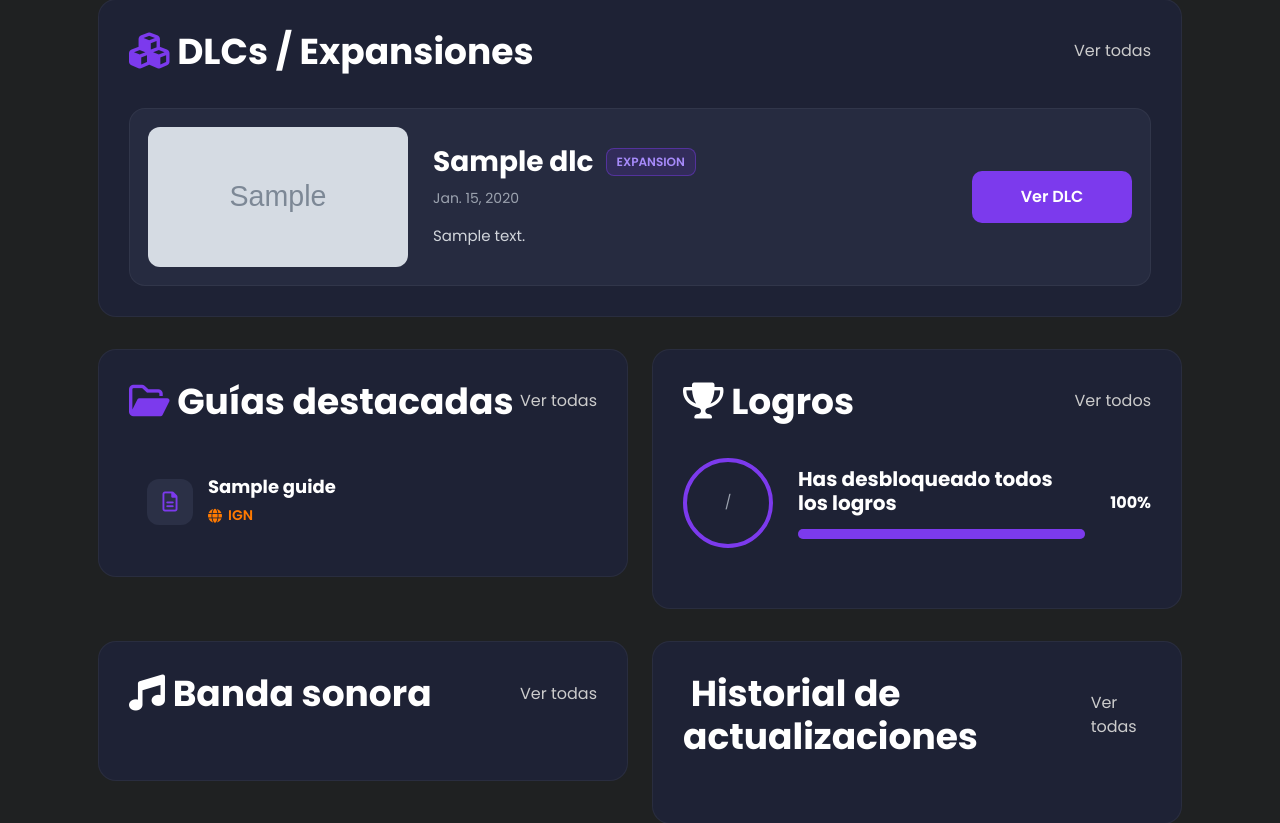
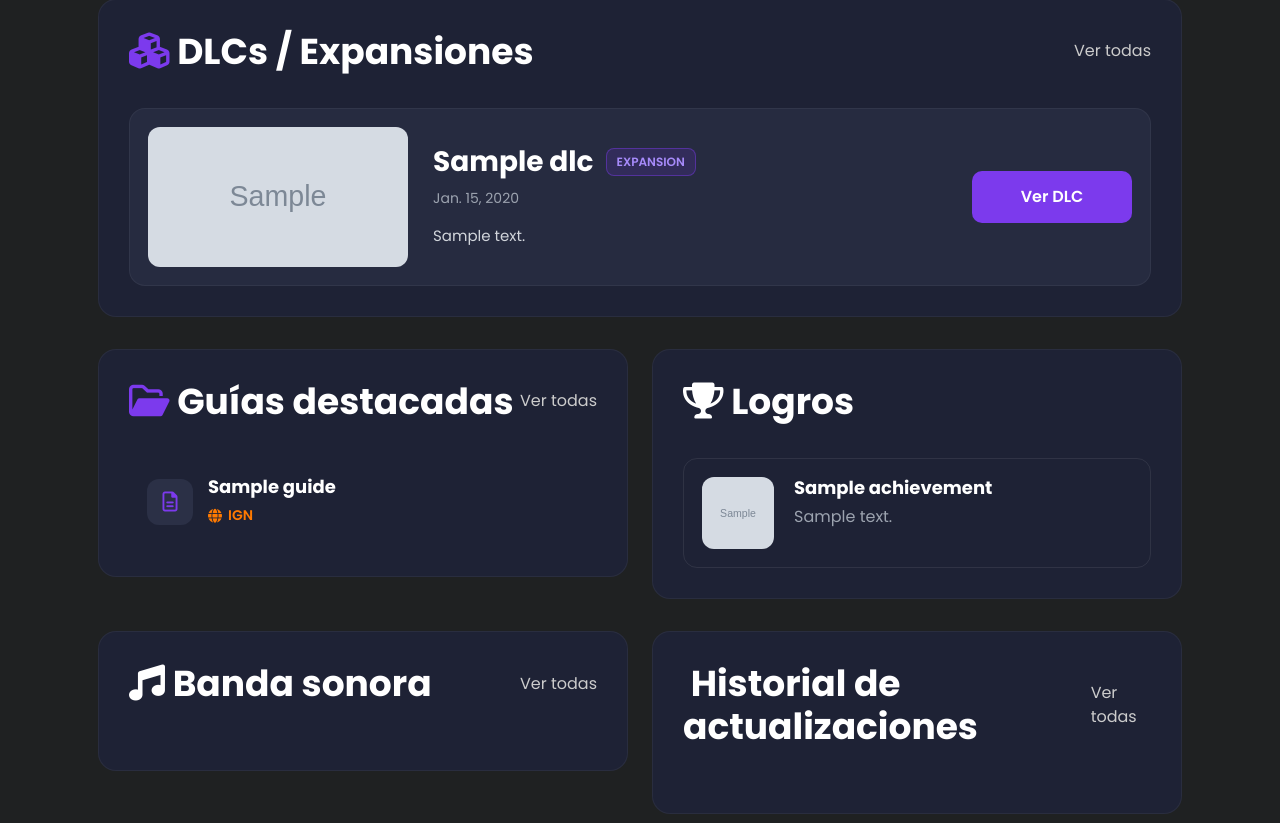
Before and after one commit to IvanEmmanuel/gamehub, a Django app: a page that uses templates/components/games_content/content_achievements.html in a window 1280 px wide. Shown: the part 1216-2039 px from the top of the page. Run offline with Django 5.2, Linux system fonts and the light colour scheme; tables that the repository leaves empty hold one stand-in row (values such as "Sample post"); grey boxes marked "Sample" are stand-in pictures; parts of the project's set-up code (start-up, migrations or seed data) failed here and were passed over; some libraries are stand-ins or nearby versions.

Commit message:
feat(games): add achievements, soundtrack and patch notes domain

```diff
--- a/apps/games/views.py
+++ b/apps/games/views.py
@@ -57,6 +57,7 @@ def games_content(request, slug):
             "trailers",
             "screenshots",
             "dlcs",
+            "achievements",
 
         ),
 
--- a/static/assets/css/styles_games_content.css
+++ b/static/assets/css/styles_games_content.css
@@ -1791,3 +1791,99 @@ html{
     transform:scale(1.15);
 
 }
+
+.achievement-item{
+
+    display:flex;
+
+    gap:20px;
+
+    align-items:flex-start;
+
+    padding:18px;
+
+    border:1px solid var(--border-color);
+
+    border-radius:14px;
+
+    transition:.25s;
+
+    background:var(--card-bg);
+
+}
+
+.achievement-item:hover{
+
+    transform:translateY(-3px);
+
+    border-color:var(--primary-color);
+
+    box-shadow:0 10px 25px rgba(0,0,0,.18);
+
+}
+
+.achievement-icon{
+
+    width:72px;
+
+    height:72px;
+
+    flex-shrink:0;
+
+}
+
+.achievement-icon img{
+
+    width:100%;
+
+    height:100%;
+
+    object-fit:cover;
+
+    border-radius:12px;
+
+    transition:.3s;
+
+}
+
+.achievement-item:hover .achievement-icon img{
+
+    transform:scale(1.05);
+
+    filter:brightness(1.08);
+
+}
+
+.achievement-header{
+
+    display:flex;
+
+    justify-content:space-between;
+
+    align-items:center;
+
+    gap:15px;
+
+}
+
+.achievement-badge{
+
+    display:flex;
+
+    align-items:center;
+
+    gap:6px;
+
+    padding:4px 10px;
+
+    border-radius:20px;
+
+    background:#F5C542;
+
+    color:#2B2B2B;
+
+    font-size:.75rem;
+
+    font-weight:600;
+
+}
--- a/templates/components/games_content/content_achievements.html
+++ b/templates/components/games_content/content_achievements.html
@@ -16,57 +16,13 @@
 
         </h2>
 
+        {% if game.achievements.all|length > 5 %}
+
             <a href="#">
-
                 Ver todos
-
             </a>
 
-    </div>
-
-    <!--=================================
-            PROGRESO GENERAL
-    =================================-->
-
-    <div class="achievement-progress">
-
-        <div class="progress-circle">
-
-            <span class="number">
-
-                {{ content.achievements.completed }}
-
-            </span>
-
-            <span class="total">
-
-                /{{ content.achievements.total }}
-
-            </span>
-
-        </div>
-
-        <div class="progress-info">
-
-            <h4>
-
-                Has desbloqueado todos los logros
-
-            </h4>
-
-            <div class="progress">
-
-                <div class="progress-bar" style="width:100%"></div>
-
-            </div>
-
-        </div>
-
-        <span class="progress-percent">
-
-            100%
-
-        </span>
+        {% endif %}
 
     </div>
 
@@ -76,56 +32,54 @@
 
     <div class="achievement-list">
 
-
-        {% for list in content.achievements.list %}
-
-            <!-- Logro -->
+    {% for achievement in game.achievements.all %}
 
         <div class="achievement-item">
 
             <div class="achievement-icon">
 
-                    <img src="{% static list.image %}" alt="">
+                {% if achievement.icon %}
+
+                    <img
+                        src="{{ achievement.icon.url }}"
+                        alt="{{ achievement.title }}"
+                    >
+
+                {% else %}
+
+                    <i class="fa-solid fa-trophy"></i>
+
+                {% endif %}
 
             </div>
 
             <div class="achievement-content">
 
+                <div class="achievement-header">
+
                     <h5>
 
-                        {{ list.title }}
+                        {{ achievement.title }}
 
                     </h5>
 
-                    <span>
+                    {% if achievement.is_hidden %}
 
-                        {{  list.description }}
+                        <span class="achievement-badge">
+
+                            <i class="fa-solid fa-lock"></i>
+
+                            Logro secreto
 
                         </span>
 
-                </div>
-
-                <div class="achievement-status">
-
-                    <strong>
-
-
-                        {% if list.unlocked %}
-
-                            Desbloqueado
-
-                        {% else %}
-
-                            Bloqueado
-
                     {% endif %}
 
-
-                    </strong>
+                </div>
 
                 <span>
 
-                        {{ list.percentage }}
+                    {{ achievement.description }}
 
                 </span>
 
@@ -133,11 +87,15 @@
 
         </div>
 
+    {% empty %}
+
+        <p class="empty-content">
+
+            No hay logros registrados.
+
+        </p>
+
     {% endfor %}
-
-
-
-
 
 </div>
 
```
Lines whose indentation alone changed are shown as unchanged.
